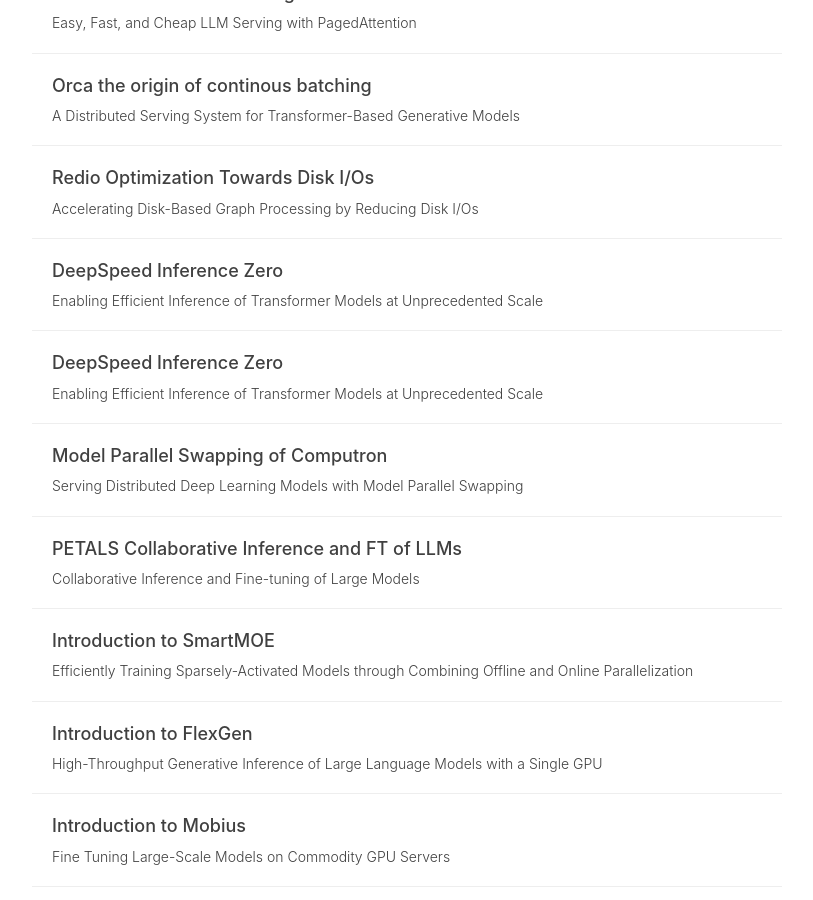
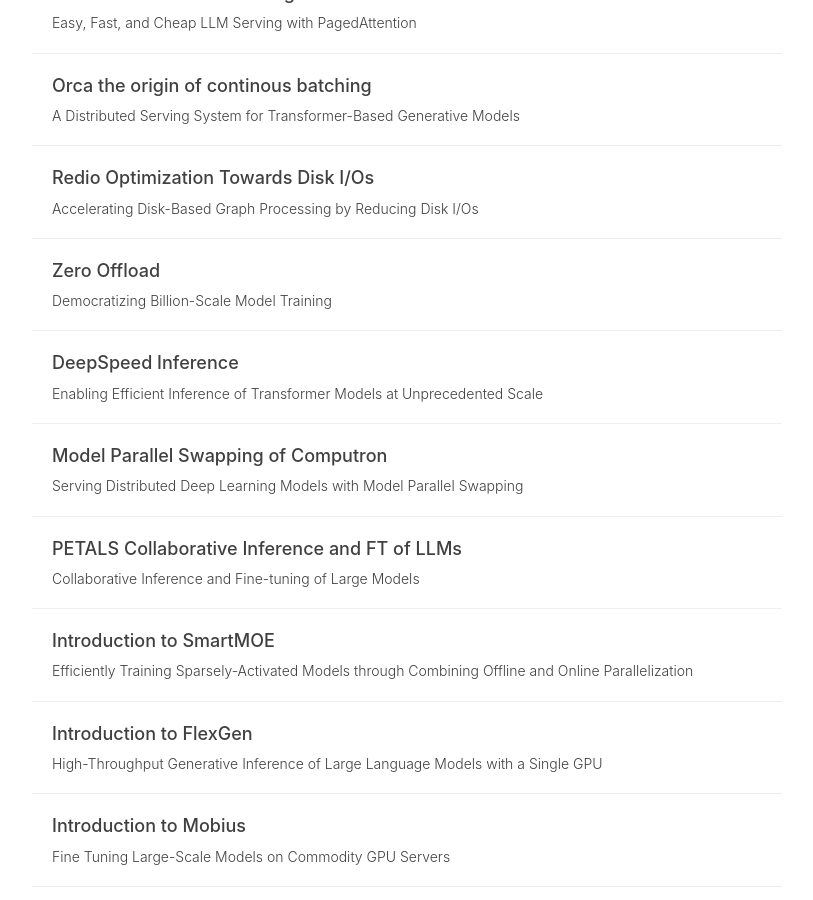
Before and after one commit to KylinC/KylinC.github.io, a Jekyll site: the page built from tags.html, in a window 1280 px wide and 900 px high, scrolled down 10485 px. Shown: the whole window, without its empty margins (233-1046 px from the left). Built offline with Jekyll 4.4.1, drawn with Linux system fonts in a browser that asks for light colours; nearby versions of some CDN libraries; comment, search, counter and statistics services are not loaded.

Commit message:
update titles

```diff
--- a/_posts/2023-09-03-IntroToDSInference.md
+++ b/_posts/2023-09-03-IntroToDSInference.md
@@ -1,6 +1,6 @@
 ---
 dlayout:    post
-title:      DeepSpeed Inference Zero
+title:      DeepSpeed Inference
 subtitle:   Enabling Efficient Inference of Transformer Models at Unprecedented Scale
 date:       2023-9-3
 author:     Kylin
--- a/_posts/2023-09-03-IntroToZeroInfinity.md
+++ b/_posts/2023-09-03-IntroToZeroInfinity.md
@@ -1,7 +1,7 @@
 ---
 dlayout:    post
-title:      DeepSpeed Inference Zero
-subtitle:   Enabling Efficient Inference of Transformer Models at Unprecedented Scale
+title:      Zero Offload
+subtitle:   Democratizing Billion-Scale Model Training
 date:       2023-9-3
 author:     Kylin
 header-img: img/bg-owncloud.jpg
```
